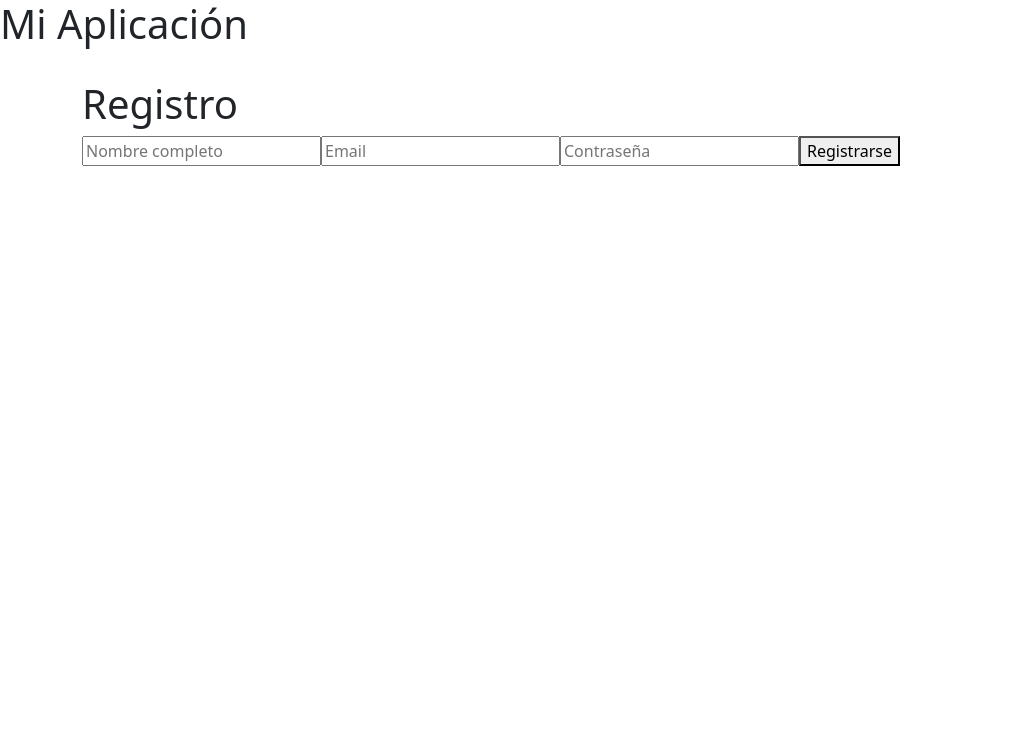
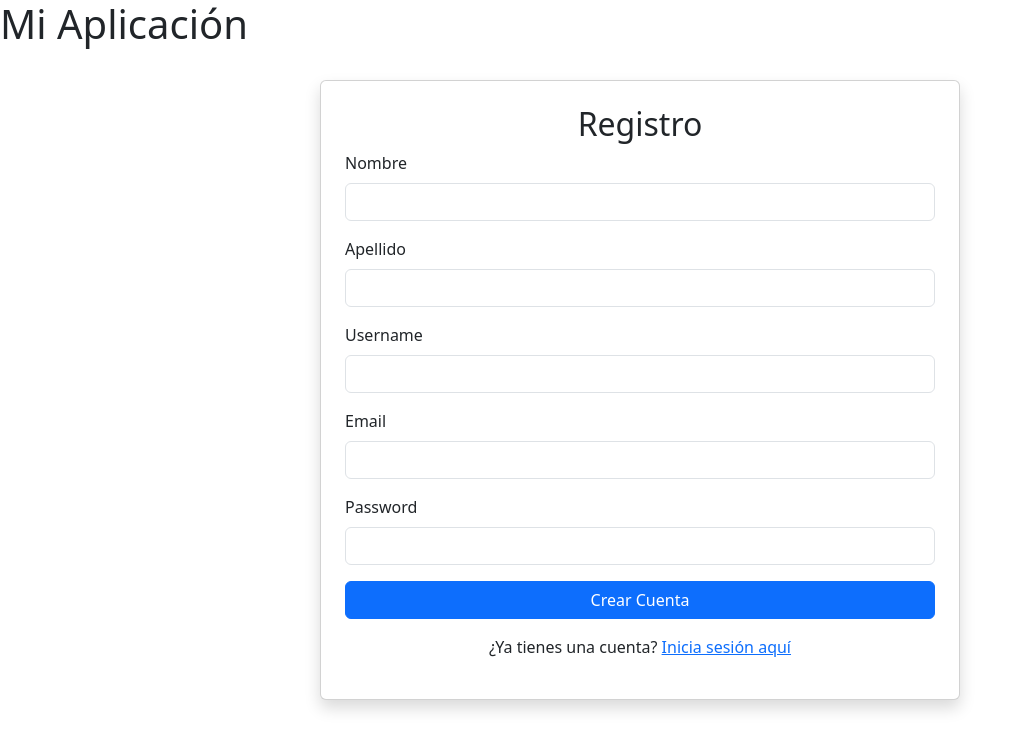
Before and after one commit to viviiigz/trabajo-practico-integrador-2-viviana-gonzalez, a React (Vite) app in the folder tp3/: page /register in a window 1280 px wide. Shown: the top 750 px of the page, without its empty margins (0-1023 px from the left). Built offline with nearby package versions, Linux system fonts and the light colour scheme; no server answers.

Commit message:
Se implementó la página de registro con fromulario y el autologin, con solución temporal para error 500 del backend

```diff
--- a/tp3/src/pages/Register.jsx
+++ b/tp3/src/pages/Register.jsx
@@ -1,13 +1,134 @@
-export const Register = () => {
+import { useState } from 'react'
+import { useNavigate, Link } from 'react-router'
+import { useForm } from '../hooks/useForm'
+import { Loading } from '../components/Loading'
+// import { Navbar } from '../components/Navbar'
+// import { Footer } from '../components/Footer'
+
+
+export const Register = ({ onRegister }) => {
+  const { formValues, handleChange } = useForm({
+    name: '',
+    lastname: '', //no se si poner o no el dni pq el server no tiene
+    username: '',
+    email: '',
+    password: ''
+  });
+  const [isLoading, setLoading] = useState(false);
+  const [error, setError] = useState(null);
+  const navigate = useNavigate();
+
+  const handleSubmit = async (e) => {
+    e.preventDefault();
+    setError(null);
+    setLoading(true);
+
+    try {
+      // primer fetch: registrar el usuario
+      const response = await fetch("http://localhost:3000/api/register", {
+        method: 'POST',
+        headers: { 'Content-Type': 'application/json' },
+        credentials: 'include',
+        body: JSON.stringify(formValues)
+      });
+
+ //se hace de esta forma pq no se pudo arreglar el bug del backend que tira 500 aun cuando el usuario se crea bien
+      if (!response.ok) {
+
+        // si el error es 500 se ignora y se continua
+        if (response.status === 500) {
+          //el warn es solo para q aparezca en consola del navegador
+          console.warn("Se recibió un error 500 de /api/register. Asumiendo registro exitoso y continuando con reegistro automático");
+          //no se hace nada y se continua
+        } else {
+          //si es otro error distinto de 500, se maneja normalmente
+          const errorData = await response.json();
+          throw new Error(errorData.message || "Error al registrarse");
+        }
+      }
+
+      // segundo fetch: loguear al usuario automáticamente
+      const loginResponse = await fetch("http://localhost:3000/api/login", {
+          method: 'POST',
+          headers: { 'Content-Type': 'application/json' },
+          credentials: 'include',
+          body: JSON.stringify({
+              username: formValues.username,
+              password: formValues.password
+          })
+      });
+
+      // tercer fetch: pedir los datos del perfil para AppRouter
+      const profileResponse = await fetch("http://localhost:3000/api/profile", {
+        credentials: "include",
+      });
+      if (!profileResponse.ok) {
+        throw new Error("Login exitoso, pero no se pudo obtener el perfil.");
+      }
+
+      const profileData = await profileResponse.json();
+
+      // llamar al onRegister con los datos del perfil
+      onRegister(profileData.user);
+
+      // dirijomos al home pq es requisito de la actividad
+      navigate('/home');
+
+    } catch (error) {
+      setError(error.message);
+      setLoading(false);
+    }
+  };
+
+  if (isLoading) {
+    return <Loading />;
+  }
+
   return (
-    <div>
-      <h1>Registro</h1>
-      <form>
-        <input type="text" placeholder="Nombre completo" />
-        <input type="email" placeholder="Email" />
-        <input type="password" placeholder="Contraseña" />
-        <button>Registrarse</button>
-      </form>
-    </div>
+    //estilos de bootstrap para centrar el card en la pantalla
+    <main className="d-flex justify-content-center align-items-center" style={{ minHeight: '70vh' }}>
+      <div className="card shadow" style={{ width: '40rem' }}>
+        <div className="card-body p-4">
+          <h2 className="card-title text-center">Registro</h2>
+          <form onSubmit={handleSubmit}>
+            {error && (
+              <div className="alert alert-danger" role="alert">
+                {error}
+              </div>
+            )}
+
+            <div className="mb-3">
+              <label htmlFor="name" className="form-label">Nombre</label>
+              <input type="text" className="form-control" id="name" name="name" value={formValues.name} onChange={handleChange} required />
+            </div>
+            <div className="mb-3">
+              <label htmlFor="lastname" className="form-label">Apellido</label>
+              <input type="text" className="form-control" id="lastname" name="lastname" value={formValues.lastname} onChange={handleChange} required />
+            </div>
+            <div className="mb-3">
+              <label htmlFor="username" className="form-label">Username</label>
+              <input type="text" className="form-control" id="username" name="username" value={formValues.username} onChange={handleChange} required />
+            </div>
+              <div className="mb-3">
+              <label htmlFor="email" className="form-label">Email</label>
+              <input type="email" className="form-control" id="email" name="email" value={formValues.email} onChange={handleChange} required />
+            </div>
+            <div className="mb-3">
+              <label htmlFor="password" className="form-label">Password</label>
+              <input type="password" className="form-control" id="password" name="password" value={formValues.password} onChange={handleChange} required />
+            </div>
+
+            <button type="submit" className="btn btn-primary w-100" disabled={isLoading}>
+              {isLoading ? 'Registrando...' : 'Crear Cuenta'}
+              {/* no se muestra bien el loading */}
+
+            </button>
+          </form>
+          <p className="mt-3 text-center">
+            ¿Ya tienes una cuenta? <Link to="/login">Inicia sesión aquí</Link>
+          </p>
+        </div>
+      </div>
+    </main>
   );
 };
```
